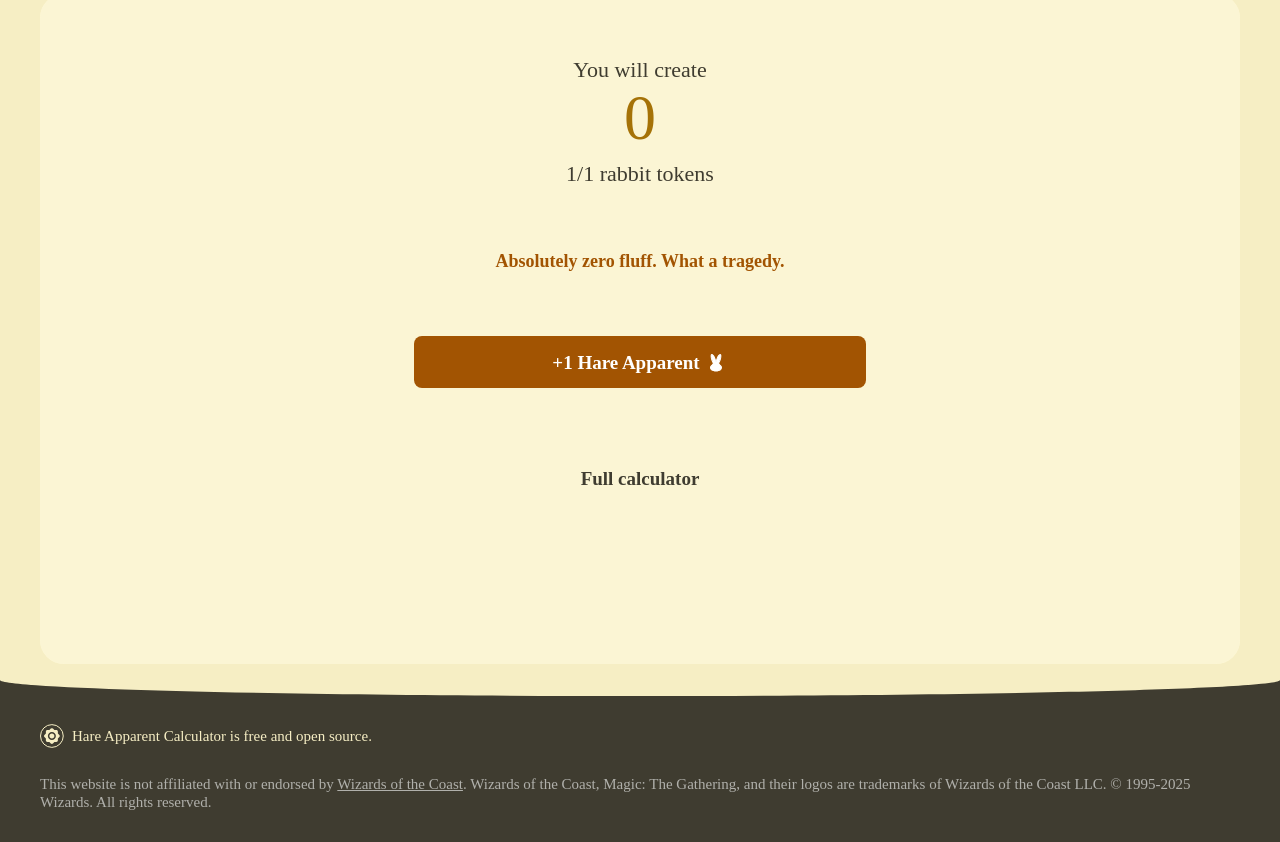
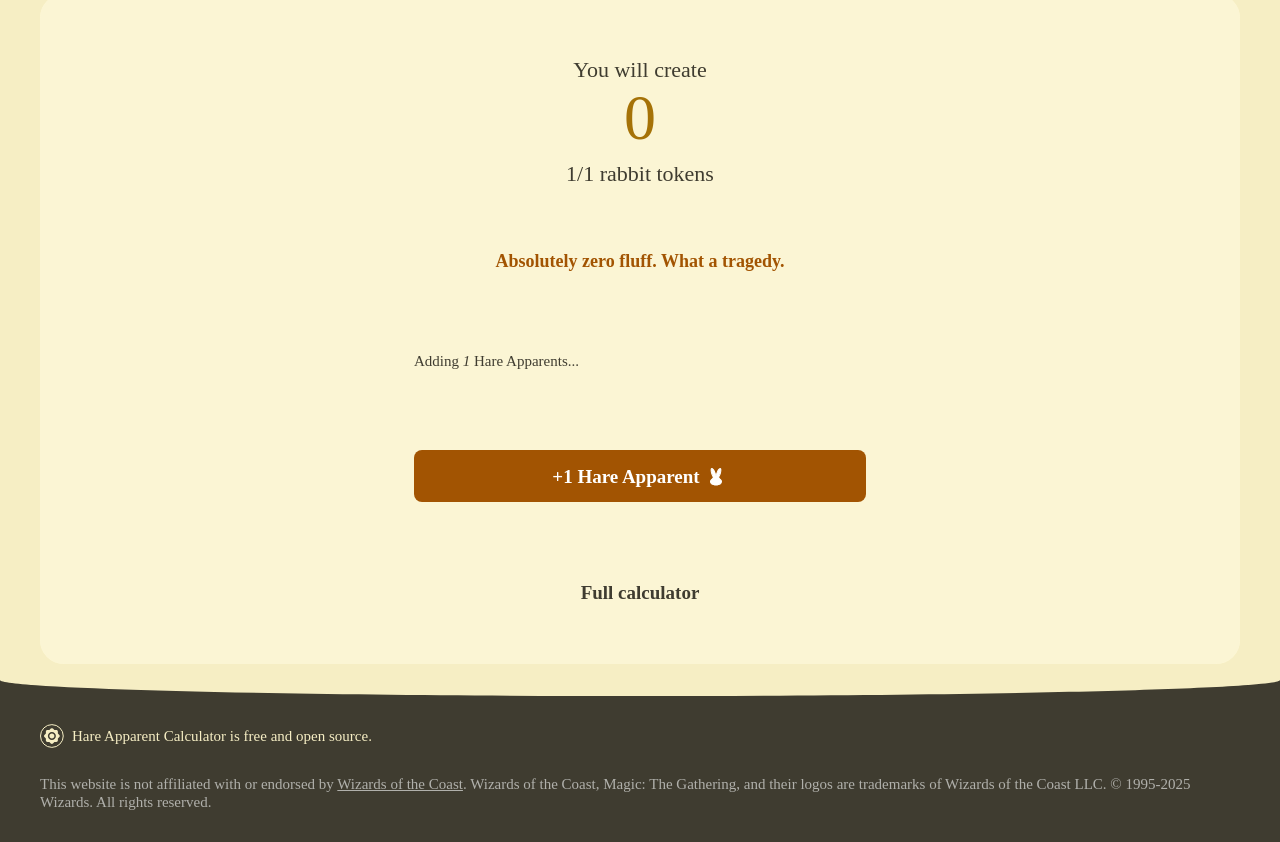
Before and after one commit to susanpallmann/hare-apparent-calculator, a plain HTML site: page index.html in a window 1280 px wide. Both pictures are taken after a click on the button "Calculate". Shown: the part 78-920 px from the top of the page. Drawn offline with nearby package versions, Linux system fonts and the light colour scheme; a web font is replaced by a local one.

Commit message:
Update index.html

```diff
--- a/index.html
+++ b/index.html
@@ -51,6 +51,7 @@
             <p class="large-body">1/1 rabbit tokens</p>
             <p class="flavor-text">funny flavor text</p>
           </div>
+          <div class="loading-bar"><p>Adding <em><span id="loading-quantity">1</span></em> Hare Apparent<span id="loading-plural">s</span>...</p></div>
           <button id="plus-one-button" class="button fill-secondary" type="button">+1 Hare Apparent<img src="images/icon-rabbit.svg"></button>
           <button id="back-button" class="button outline-primary" type="button">Full calculator</button>
         </div>
```
